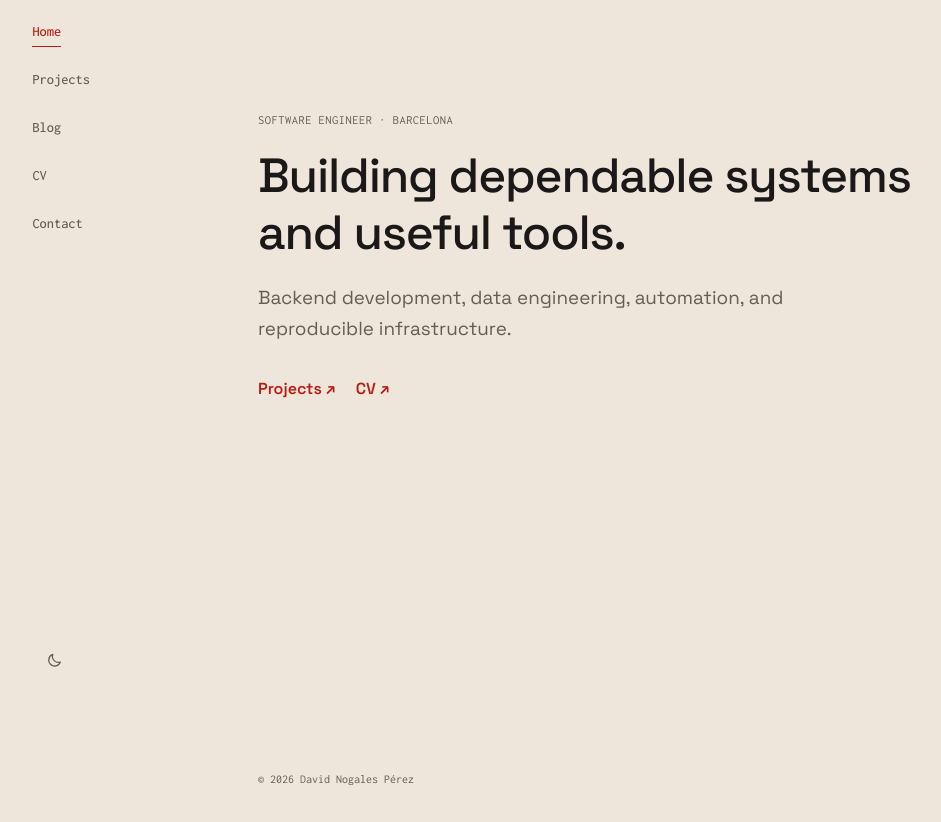
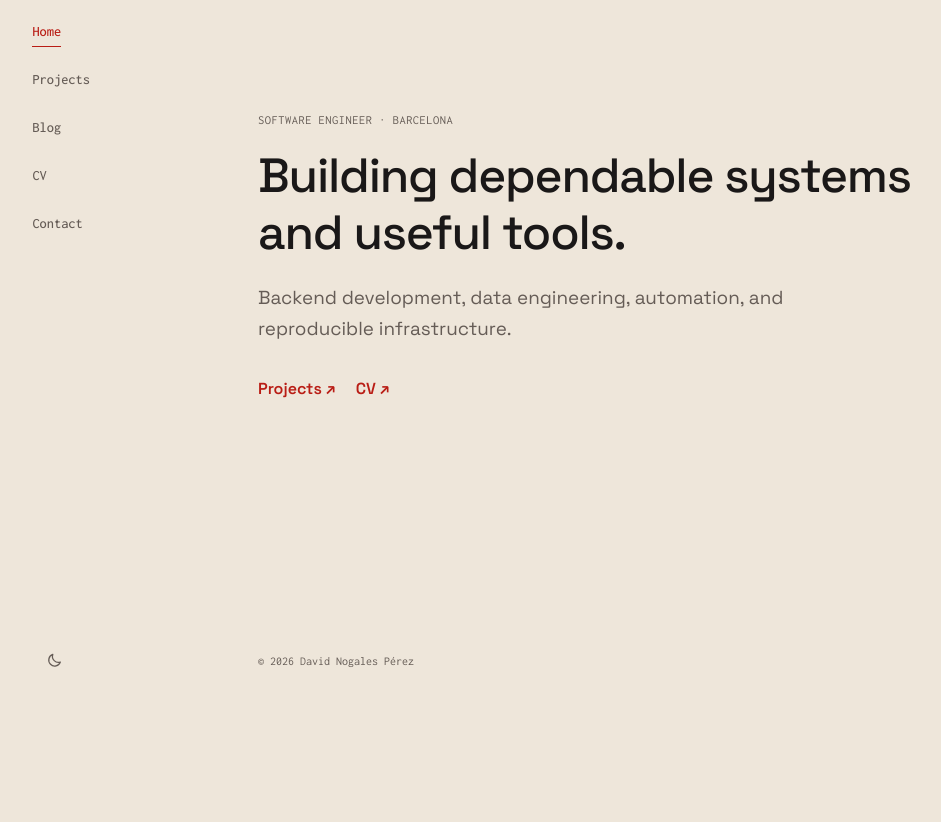
Before and after one commit to DavidNogales/dnp-site, an Astro site: page / in a window 1280 px wide. Shown: the part 98-920 px from the top of the page, without its empty margins (6-947 px from the left). Built offline with nearby package versions, Linux system fonts and the light colour scheme; Astro itself is replaced by a stand-in of ours.

Commit message:
feat: keep copyright at viewport bottom

```diff
--- a/src/components/Footer.astro
+++ b/src/components/Footer.astro
@@ -1,4 +1,16 @@
-<footer><div class="container">© {new Date().getFullYear()} David Nogales Pérez</div></footer>
+<footer transition:name="footer" transition:animate="none"><div class="container">© {new Date().getFullYear()} David Nogales Pérez</div></footer>
 <style>
-  footer { color: var(--muted); font-family: var(--font-mono); font-size: var(--text-2xs); padding-block: 2rem; }
+  footer {
+    position: fixed;
+    inset: auto 0 0 var(--sidebar-width);
+    z-index: 2;
+    height: var(--footer-height);
+    display: grid;
+    align-items: center;
+    padding-block: 1rem calc(1rem + env(safe-area-inset-bottom));
+    background: var(--bg);
+    color: var(--muted);
+    font-family: var(--font-mono);
+    font-size: var(--text-2xs);
+  }
 </style>
--- a/src/styles/global.css
+++ b/src/styles/global.css
@@ -30,6 +30,7 @@
   --max: 60rem;
   --reading: 42.5rem;
   --sidebar-width: clamp(7rem, 18vw, 13rem);
+  --footer-height: calc(5rem + env(safe-area-inset-bottom));
   --font-sans: "Space Grotesk", ui-sans-serif, system-ui, -apple-system, BlinkMacSystemFont, "Segoe UI", sans-serif;
   --font-mono: "Inconsolata", ui-monospace, "SFMono-Regular", Consolas, monospace;
   --weight-regular: 400;
@@ -64,7 +65,7 @@
 }
 
 * { box-sizing: border-box; }
-html { scroll-behavior: smooth; background: var(--bg); }
+html { scroll-behavior: smooth; scroll-padding-bottom: var(--footer-height); background: var(--bg); }
 body { margin: 0; background: var(--bg); color: var(--text); font-family: var(--font-sans); font-size: var(--text-base); font-weight: var(--weight-regular); line-height: var(--leading-body); }
 a { color: var(--accent); text-decoration-thickness: 1px; text-underline-offset: .2em; transition: color .15s ease; }
 a:hover { color: var(--accent-hover); }
@@ -73,8 +74,8 @@ button, input, textarea { font: inherit; font-family: var(--font-sans); }
 code, kbd, pre, samp { font-family: var(--font-mono); }
 button:focus-visible, a:focus-visible, input:focus-visible, textarea:focus-visible { outline: 2px solid var(--accent); outline-offset: 3px; }
 .container { width: min(calc(100% - clamp(2rem, 8vw, 6rem)), var(--max)); margin-inline: auto; }
-.site-content { margin-left: var(--sidebar-width); min-width: 0; overflow-wrap: anywhere; }
-main { min-height: calc(100vh - 10rem); padding-block: clamp(4rem, 10vw, 7rem); background: var(--bg); }
+.site-content { margin-left: var(--sidebar-width); min-width: 0; padding-bottom: var(--footer-height); overflow-wrap: anywhere; }
+main { min-height: calc(100svh - var(--footer-height)); padding-block: clamp(4rem, 10vw, 7rem); background: var(--bg); }
 @keyframes page-settle {
   from { transform: translateY(.35rem); }
   to { transform: translateY(0); }
```
Also changed, not shown: docs/STYLE_GUIDE.md (+1 -1 lines).
